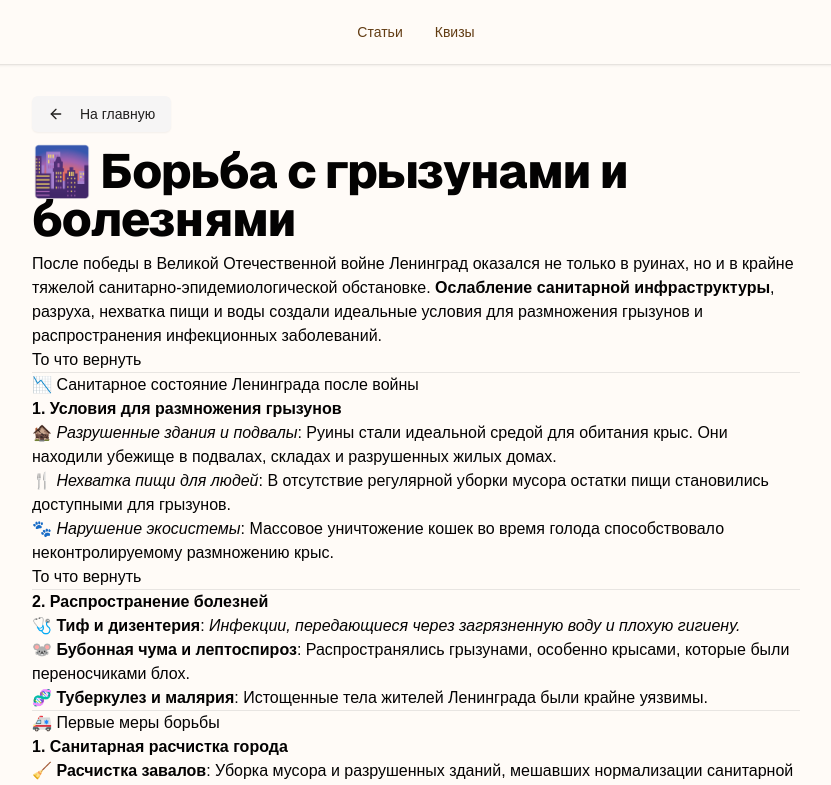
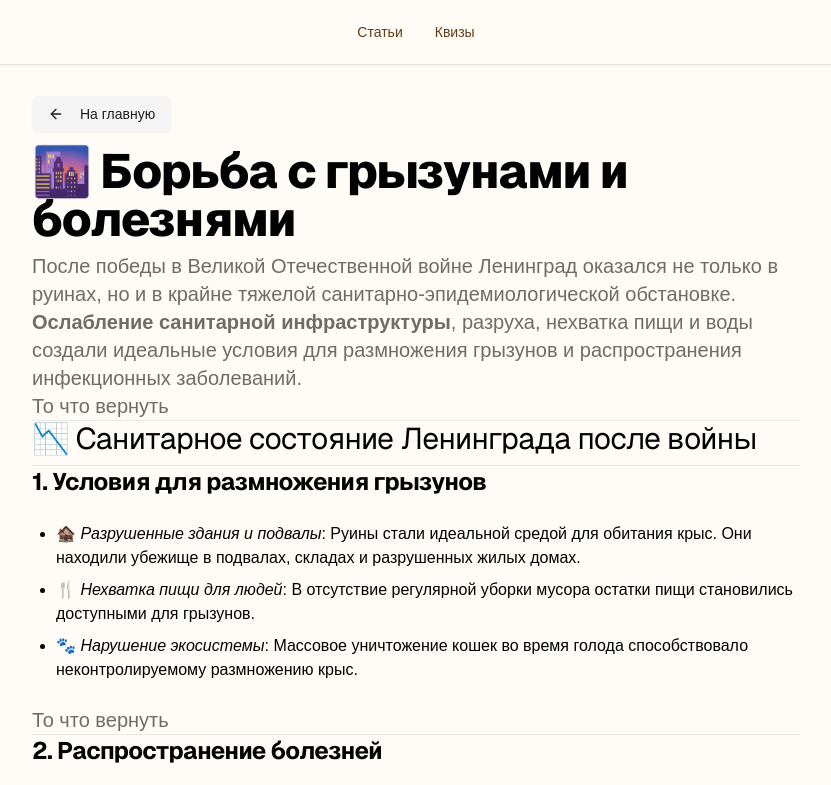
Before and after one commit to JmihPajiloy/history, a Next.js app: page /articles/rodent-and-disease-control in a window 1280 px wide. Shown: the top 785 px of the page, without its empty margins (224-1055 px from the left). Built offline with nearby package versions, Linux system fonts and the light colour scheme.

Commit message:
add: primitive styles to mdx-components.tsx

```diff
--- a/mdx-components.tsx
+++ b/mdx-components.tsx
@@ -4,6 +4,11 @@ import { PropsWithChildren } from "react";
 export function useMDXComponents(components: MDXComponents): MDXComponents {
   return {
     h1: ({children}: PropsWithChildren) => <h1 className="scroll-m-20 text-4xl font-extrabold font-heading tracking-tight lg:text-5xl pb-2">{children}</h1>,
+    h2: ({children}: PropsWithChildren) => <h2 className="scroll-m-20 border-b pb-2 text-3xl font-heading tracking-tight first:mt-0">{children}</h2>,
+    h3: ({children}: PropsWithChildren) => <h3 className="scroll-m-20 text-2xl font-heading tracking-tight">{children}</h3>,
+    h4: ({children}: PropsWithChildren) => <h4 className="scroll-m-20 text-xl font-heading tracking-tight">{children}</h4>,
+    p: ({children}: PropsWithChildren) => <p className="text-xl text-muted-foreground">{children}</p>,
+    ul: ({children}: PropsWithChildren) => <ul className="my-6 ml-6 list-disc [&>li]:mt-2">{children}</ul>,
     img: ({children}: PropsWithChildren) => <>То что вернуть</>
   }
 }
```
